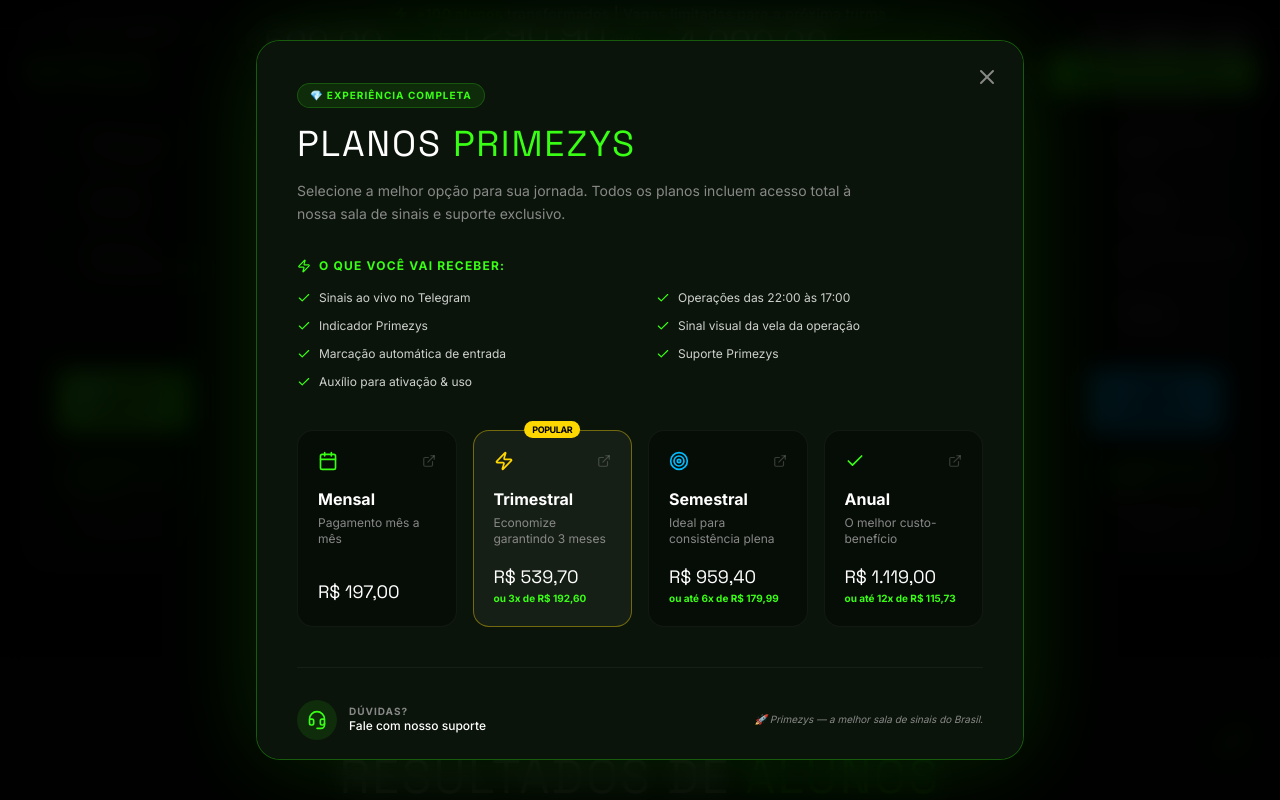
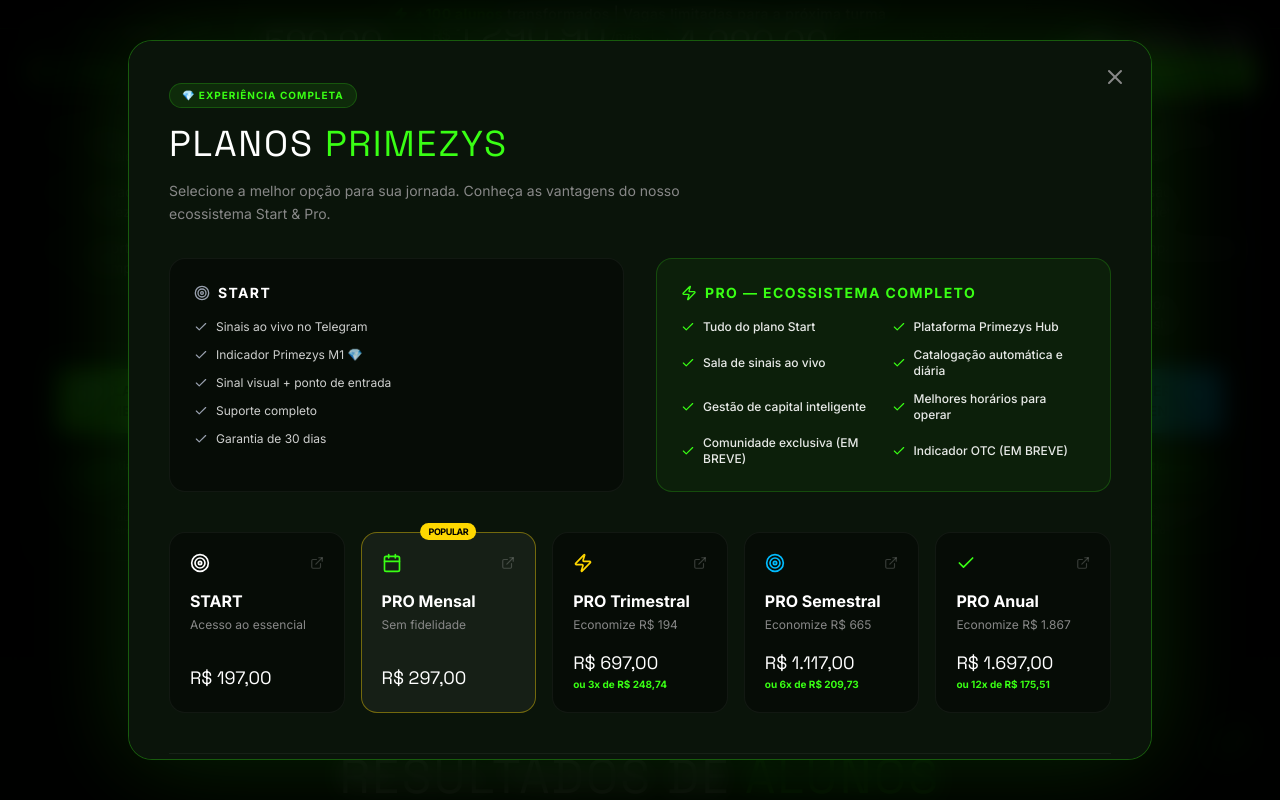
Before and after one commit to wiselionseer-rgb/Site-VIVA-DO-MERCADO-FINANCEIRO-, a React (Vite) app: page / in a window 1280 px wide. Both pictures are taken after a click on the button "💎 PLANOS PRIMEZYS". Shown: the part 12040-12840 px from the top of the page. Before the commit the page ends 12000 px from the top, so only its background shows below. After the commit the page ends 12000 px from the top, so only its background shows below. Built offline with nearby package versions, Linux system fonts and the light colour scheme.

Commit message:
feat: update subscription pricing and plans
Refactor subscription tiers to include a new "START" plan and updated "PRO" pricing structures for better market alignment.

```diff
--- a/src/components/Pricing.tsx
+++ b/src/components/Pricing.tsx
@@ -81,34 +81,41 @@
 
   const subscriptionOptions = [
     {
-      title: "Mensal",
+      title: "START",
       price: "R$ 197,00",
-      desc: "Pagamento mês a mês",
+      desc: "Acesso ao essencial",
       link: "https://pay.kiwify.com.br/v9OLrDx",
+      icon: <Target className="text-white" size={20} />
+    },
+    {
+      title: "PRO Mensal",
+      price: "R$ 297,00",
+      desc: "Sem fidelidade",
+      link: "https://pay.kiwify.com.br/HRyjtQZ",
+      isPopular: true,
       icon: <Calendar className="text-brand-green" size={20} />
     },
     {
-      title: "Trimestral",
-      price: "R$ 539,70",
-      subprice: "ou 3x de R$ 192,60",
-      desc: "Economize garantindo 3 meses",
+      title: "PRO Trimestral",
+      price: "R$ 697,00",
+      subprice: "ou 3x de R$ 248,74",
+      desc: "Economize R$ 194",
       link: "https://pay.kiwify.com.br/LAMEKnd",
-      isPopular: true,
       icon: <Zap className="text-brand-gold" size={20} />
     },
     {
-      title: "Semestral",
-      price: "R$ 959,40",
-      subprice: "ou até 6x de R$ 179,99",
-      desc: "Ideal para consistência plena",
+      title: "PRO Semestral",
+      price: "R$ 1.117,00",
+      subprice: "ou 6x de R$ 209,73",
+      desc: "Economize R$ 665",
       link: "https://pay.kiwify.com.br/1aQKXyS",
       icon: <Target className="text-sky-400" size={20} />
     },
     {
-      title: "Anual",
-      price: "R$ 1.119,00",
-      subprice: "ou até 12x de R$ 115,73",
-      desc: "O melhor custo-benefício",
+      title: "PRO Anual",
+      price: "R$ 1.697,00",
+      subprice: "ou 12x de R$ 175,51",
+      desc: "Economize R$ 1.867",
       link: "https://pay.kiwify.com.br/xEGkCLF",
       icon: <Check className="text-brand-green" size={20} />
     }
@@ -131,7 +138,7 @@
               initial={{ opacity: 0, scale: 0.9, y: 20 }}
               animate={{ opacity: 1, scale: 1, y: 0 }}
               exit={{ opacity: 0, scale: 0.9, y: 20 }}
-              className="fixed inset-4 sm:inset-auto sm:top-1/2 sm:left-1/2 sm:-translate-x-1/2 sm:-translate-y-1/2 sm:w-full sm:max-w-3xl max-h-[90vh] overflow-y-auto bg-brand-card border border-brand-green/30 p-6 sm:p-10 rounded-3xl z-[101] shadow-[0_0_100px_rgba(57,255,20,0.15)] h-fit"
+              className="fixed inset-4 sm:inset-auto sm:top-1/2 sm:left-1/2 sm:-translate-x-1/2 sm:-translate-y-1/2 sm:w-full sm:max-w-5xl max-h-[90vh] overflow-y-auto bg-brand-card border border-brand-green/30 p-6 sm:p-10 rounded-3xl z-[101] shadow-[0_0_100px_rgba(57,255,20,0.15)] h-fit"
             >
               <button
                 onClick={() => setShowPlansModal(false)}
@@ -148,26 +155,47 @@
                   PLANOS <span className="text-brand-green">PRIMEZYS</span>
                 </h3>
                 <p className="text-brand-muted text-sm leading-relaxed max-w-xl">
-                  Selecione a melhor opção para sua jornada. Todos os planos incluem acesso total à nossa sala de sinais e suporte exclusivo.
+                  Selecione a melhor opção para sua jornada. Conheça as vantagens do nosso ecossistema Start & Pro.
                 </p>
               </div>
 
-              <div className="grid grid-cols-1 sm:grid-cols-2 gap-4 mb-10">
-                <div className="col-span-full">
-                  <h4 className="text-xs font-bold text-brand-green uppercase tracking-widest mb-4 flex items-center gap-2">
-                    <Zap size={14} /> O que você vai receber:
+              <div className="grid grid-cols-1 md:grid-cols-2 gap-8 mb-10">
+                <div className="bg-black/40 border border-white/5 rounded-2xl p-6">
+                  <h4 className="text-sm font-bold text-white uppercase tracking-widest mb-4 flex items-center gap-2">
+                    <Target size={16} className="text-gray-400" /> Start
                   </h4>
-                  <div className="grid grid-cols-1 md:grid-cols-2 gap-x-8 gap-y-3">
+                  <div className="flex flex-col gap-3">
                     {[
                       "Sinais ao vivo no Telegram",
-                      "Operações das 22:00 às 17:00",
-                      "Indicador Primezys",
-                      "Sinal visual da vela da operação",
-                      "Marcação automática de entrada",
-                      "Suporte Primezys",
-                      "Auxílio para ativação & uso"
+                      "Indicador Primezys M1 💎",
+                      "Sinal visual + ponto de entrada",
+                      "Suporte completo",
+                      "Garantia de 30 dias"
                     ].map((item, i) => (
                       <div key={i} className="flex items-center gap-2 text-xs text-white/80">
+                        <Check size={14} className="text-gray-400 shrink-0" />
+                        <span>{item}</span>
+                      </div>
+                    ))}
+                  </div>
+                </div>
+
+                <div className="bg-brand-green/5 border border-brand-green/20 rounded-2xl p-6">
+                  <h4 className="text-sm font-bold text-brand-green uppercase tracking-widest mb-4 flex items-center gap-2">
+                    <Zap size={16} /> Pro — Ecossistema Completo
+                  </h4>
+                  <div className="grid grid-cols-1 sm:grid-cols-2 gap-x-4 gap-y-3">
+                    {[
+                      "Tudo do plano Start",
+                      "Plataforma Primezys Hub",
+                      "Sala de sinais ao vivo",
+                      "Catalogação automática e diária",
+                      "Gestão de capital inteligente",
+                      "Melhores horários para operar",
+                      "Comunidade exclusiva (EM BREVE)",
+                      "Indicador OTC (EM BREVE)"
+                    ].map((item, i) => (
+                      <div key={i} className="flex items-center gap-2 text-xs text-white/90 font-medium">
                         <Check size={14} className="text-brand-green shrink-0" />
                         <span>{item}</span>
                       </div>
@@ -176,7 +204,7 @@
                 </div>
               </div>
 
-              <div className="grid grid-cols-1 sm:grid-cols-2 lg:grid-cols-4 gap-4">
+              <div className="grid grid-cols-1 sm:grid-cols-2 lg:grid-cols-5 gap-4">
                 {subscriptionOptions.map((opt, i) => (
                   <a
                     key={i}
```
